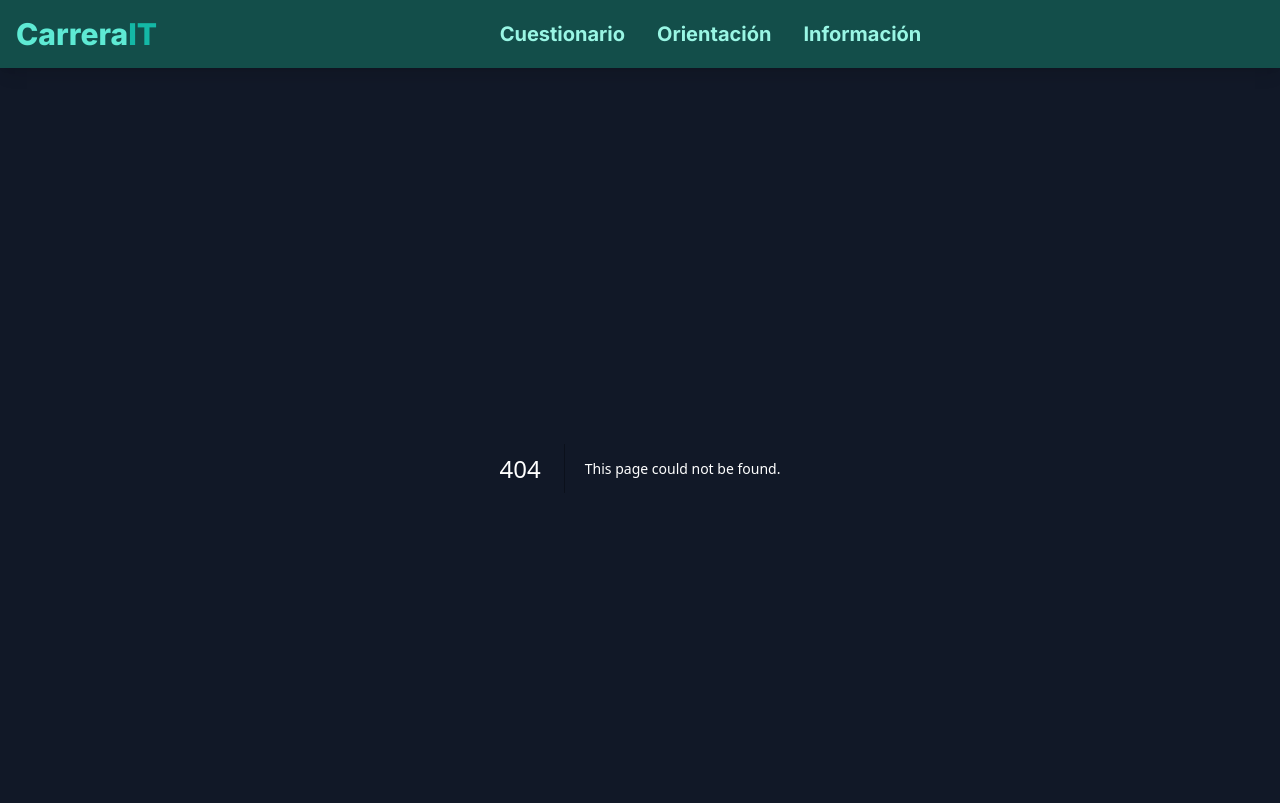
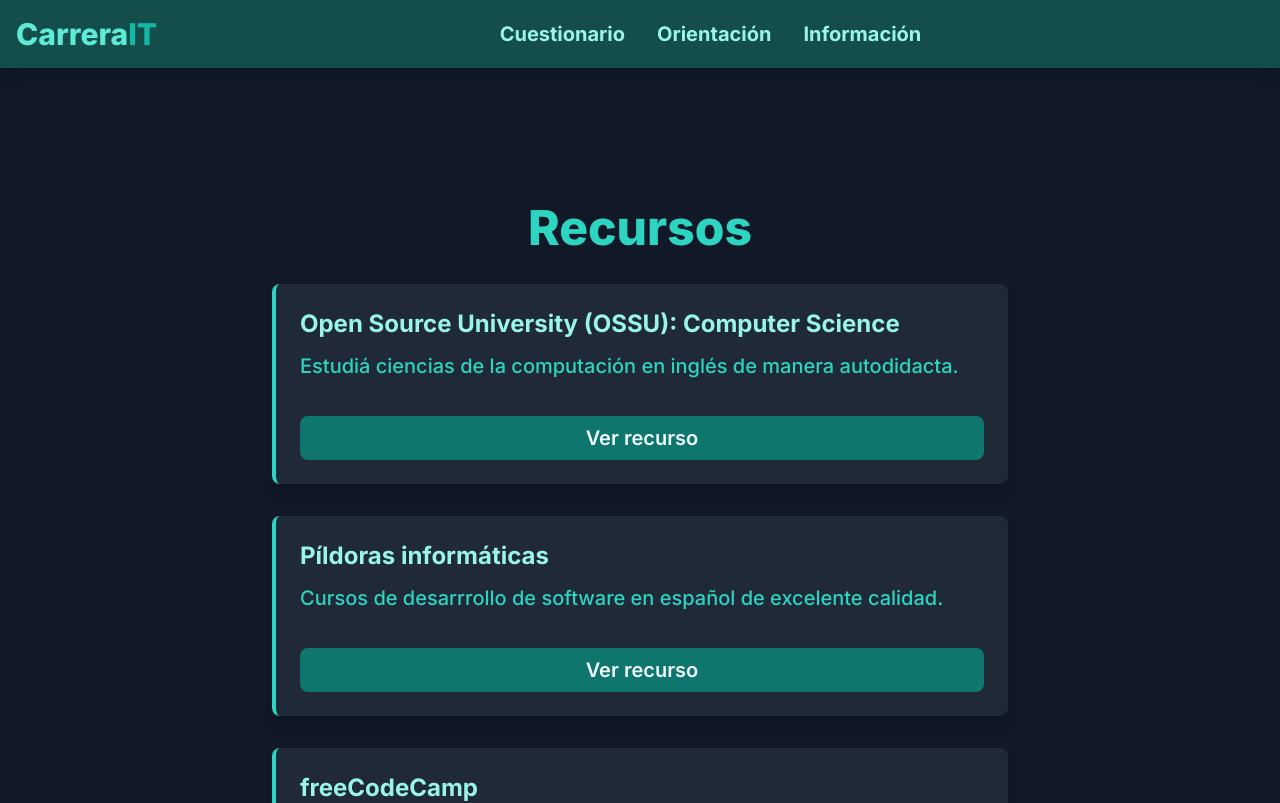
Before and after one commit to aronmilenait/carrerait-roadmap, a Next.js app in the folder carrerait-roadmap/: page /recursos in a window 1280 px wide. Before the commit this address had no page. Shown: the top 803 px of the page. Built offline with nearby package versions, Linux system fonts and the light colour scheme.

Commit message:
Add the resources page.

```diff
--- /dev/null
+++ b/carrerait-roadmap/src/app/recursos/page.tsx
@@ -0,0 +1,9 @@
+import Resources from "../components/Resources";
+
+export default function About() {
+  return (
+    <main className="p-6 md:p-24">
+      <Resources />
+    </main>
+  );
+}
```
